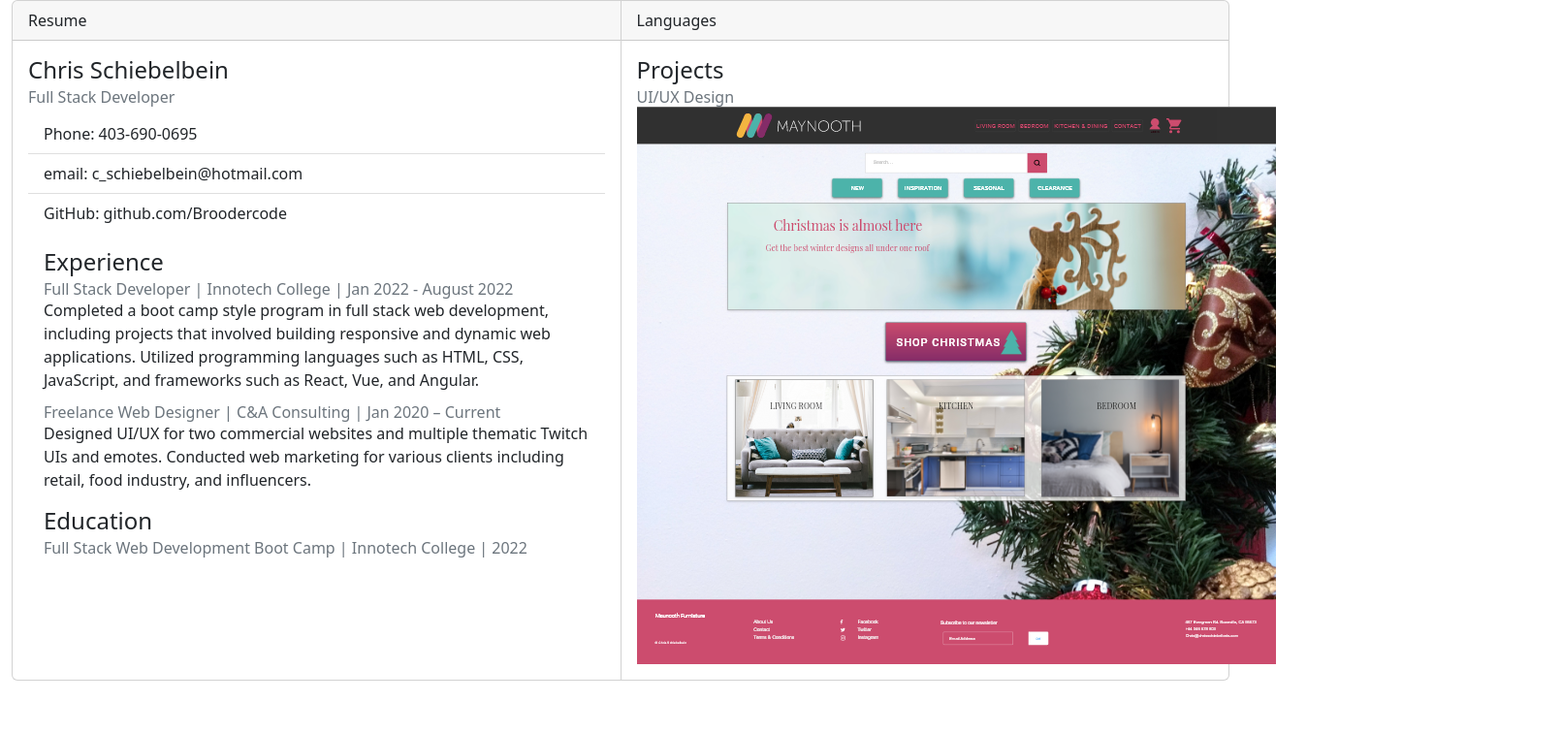
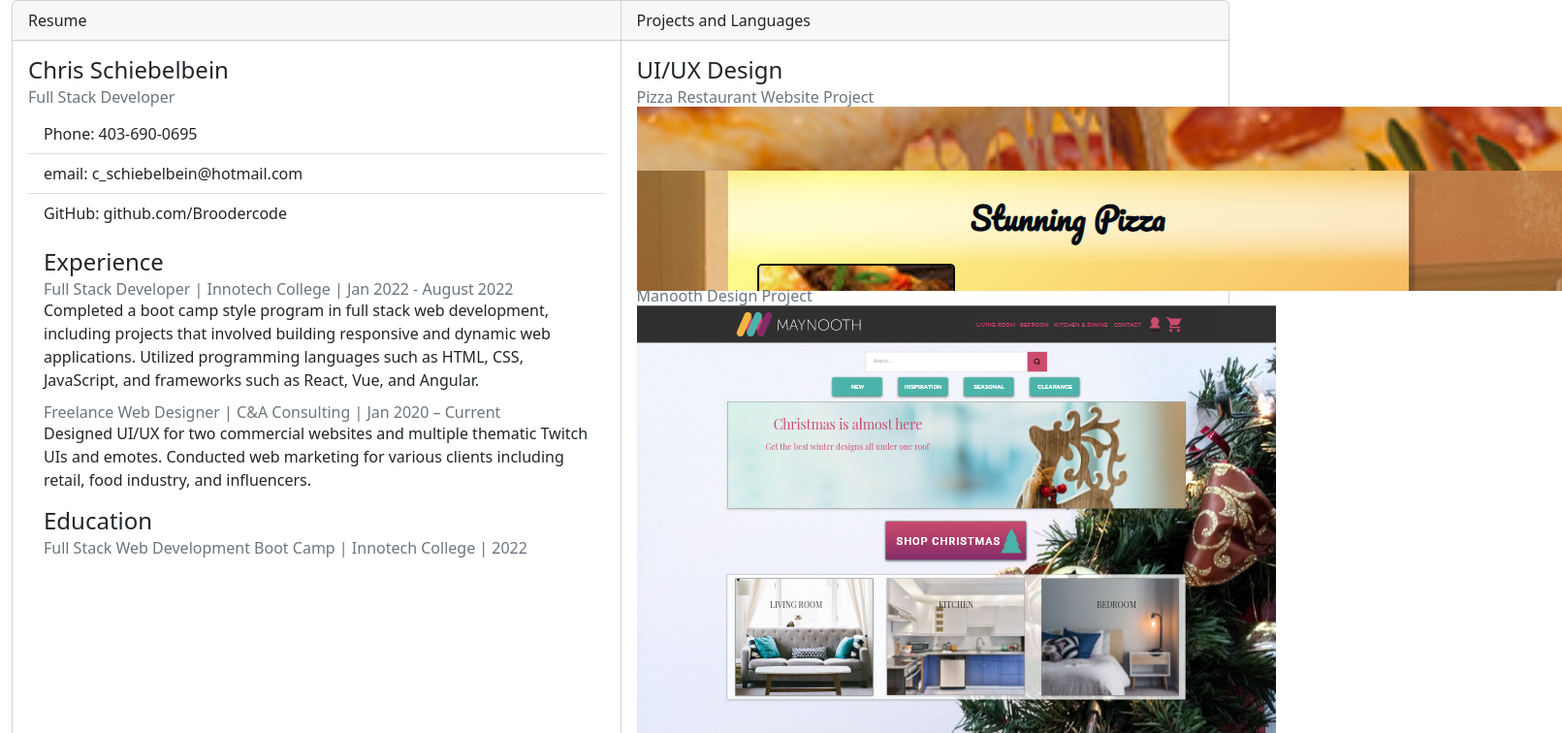
Before and after one commit to Broodercode/portfolio, a Vue app: page /about in a window 1280 px wide. Shown: the top 756 px of the page at 97% size, 1611 px wide, since content can reach past the window. Built offline with nearby package versions, Linux system fonts and the light colour scheme; what vue-plugin-load-script would draw is missing.

Commit message:
added basic design section

```diff
--- a/src/views/AboutView.vue
+++ b/src/views/AboutView.vue
@@ -43,9 +43,10 @@
 
           </b-card-body>
         </b-card>
-        <b-card header="Languages" title="Projects">
-          <b-card-sub-title>UI/UX Design</b-card-sub-title>
-
+        <b-card header="Projects and Languages" title="UI/UX Design">
+          <b-card-sub-title>Pizza Restaurant Website Project</b-card-sub-title>
+           <img :src="require('../assets/pizzaproject.png')" />
+          <b-card-sub-title>Manooth Design Project</b-card-sub-title>
            <img :src="require('../assets/projectfurn.png')" />
            </b-card>
       </b-card-group>
```
Also changed, not shown: src/assets/pizzaproject.png (added).
